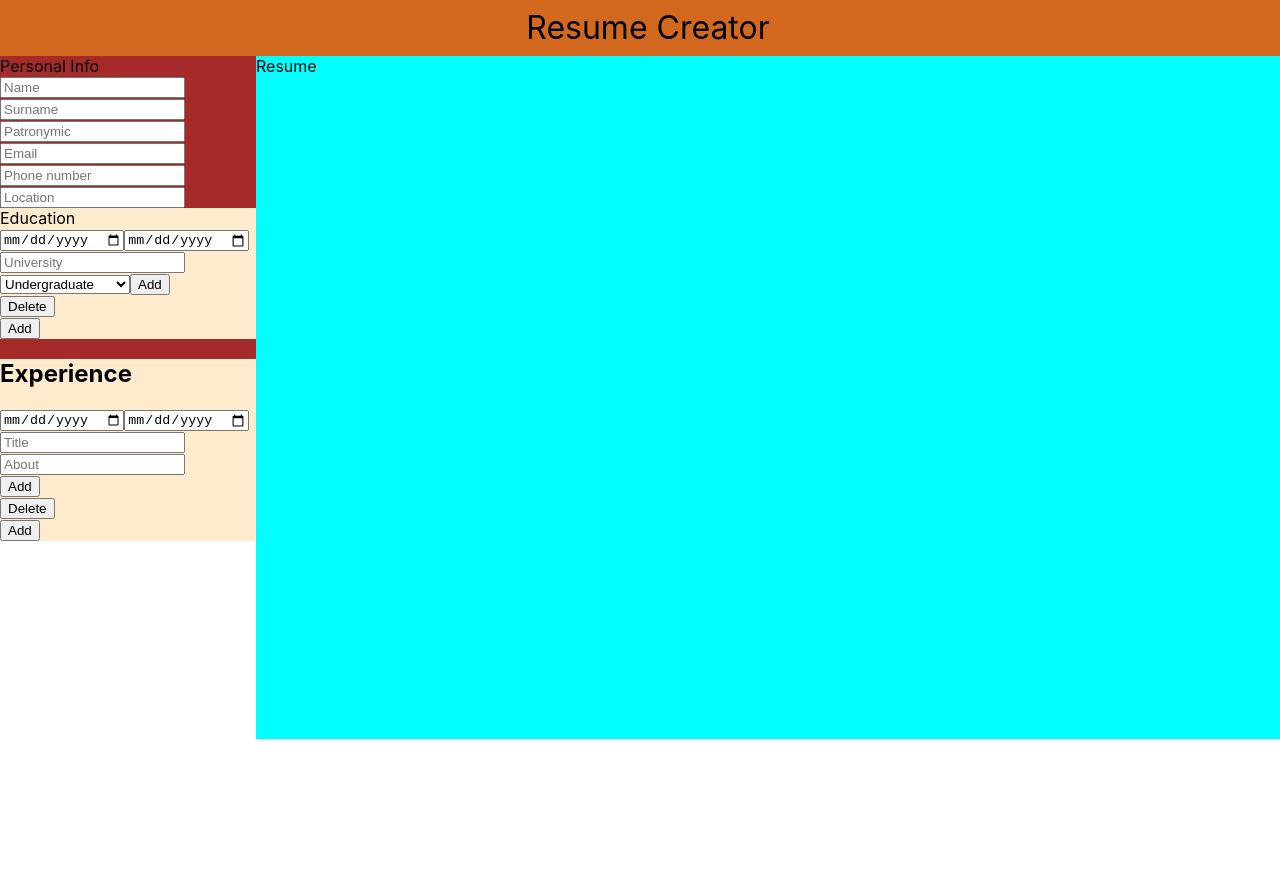
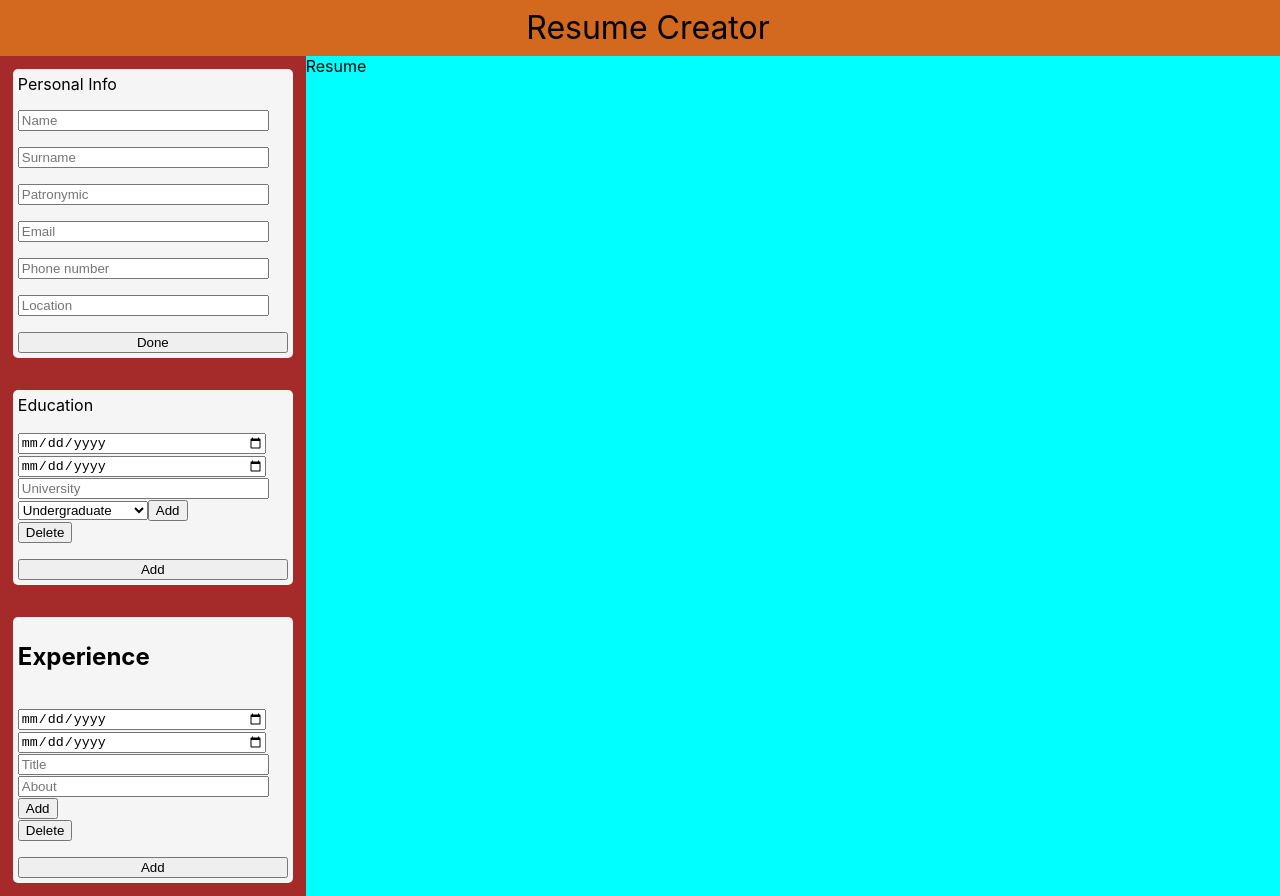
Before and after one commit to yuliaraitsyna/cv_app_react, a React (Create React App) app in the folder cv_app_react/: page / in a window 1280 px wide. Before the commit the page ends 800 px from the top, so only its background shows below. Built offline with nearby package versions, Linux system fonts and the light colour scheme.

Commit message:
styles and form

```diff
--- a/cv_app_react/src/components/Personal Info/PersonalForm.js
+++ b/cv_app_react/src/components/Personal Info/PersonalForm.js
@@ -1,6 +1,6 @@
 export default function PersonalForm() {
     return (
-        <div class="personal-form">
+        <form class="personal-section">
             Personal Info
             <input type="text" placeholder="Name" required></input>
             <input type="text" placeholder="Surname" required></input>
@@ -8,6 +8,7 @@ export default function PersonalForm() {
             <input type="email" placeholder="Email" required></input>
             <input type="text" placeholder="Phone number" required></input>
             <input type="text" placeholder="Location" required></input>
-        </div>
+            <button type="submit">Done</button>
+        </form>
     )
 }
--- a/cv_app_react/src/styles/Aside.css
+++ b/cv_app_react/src/styles/Aside.css
@@ -1,10 +1,24 @@
 .aside {
+    display: flex;
+    flex-direction: column;
+    gap:4vh;
     height:fit-content;
-    width:20vw;
+    width:23vw;
+    padding:1vw;
     background-color: brown;
 }
 
-.education-section, .experience-section {
+.education-section, .experience-section, .personal-section {
+    display: flex;
+    flex-direction:column;
+    gap:2vh;
     height:fit-content;
-    background-color: blanchedalmond;
+    background-color: whitesmoke;
+    border:none;
+    border-radius: 5px;
+    padding:5px;
 }
+
+input {
+    width:90%;
+}
```
